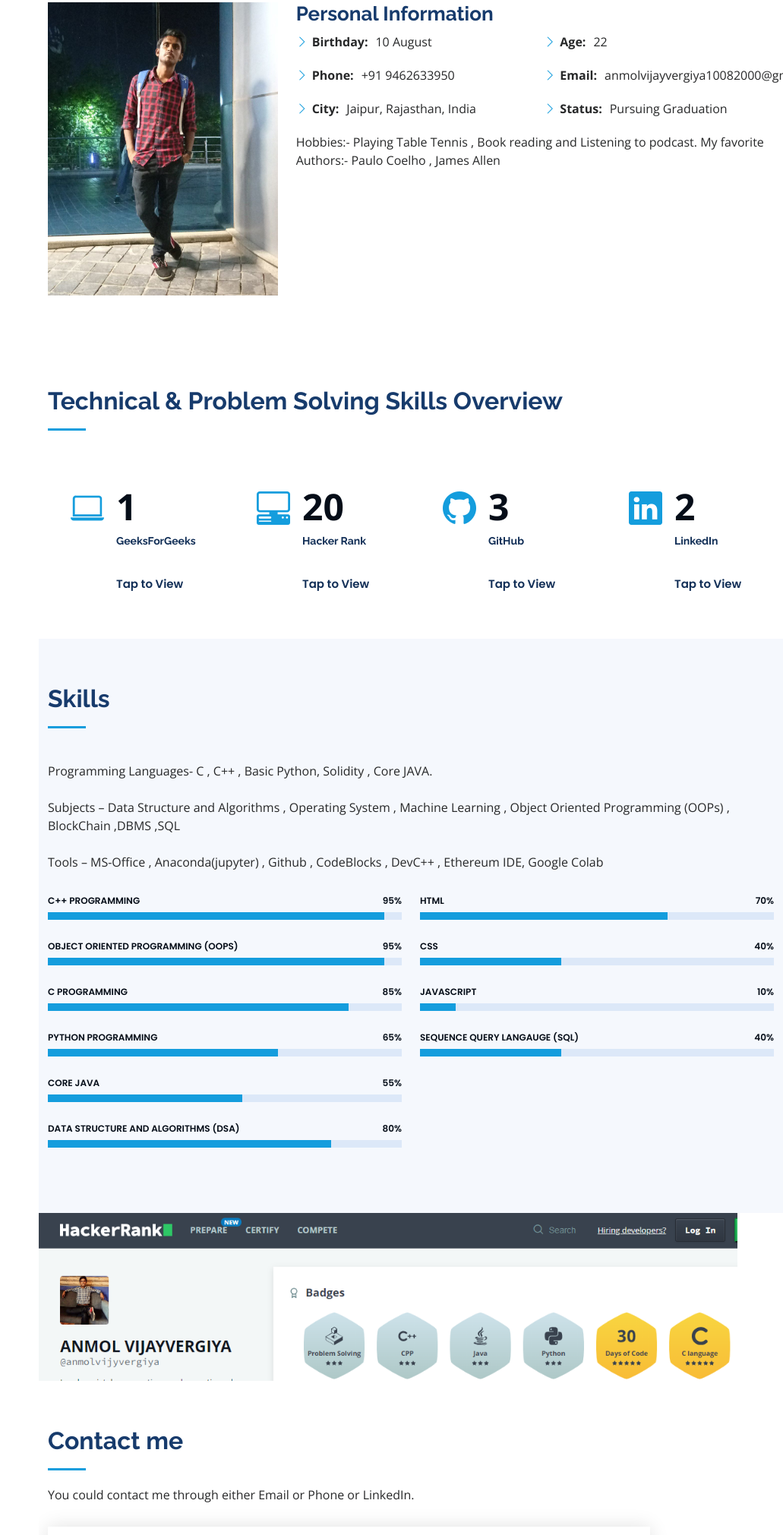
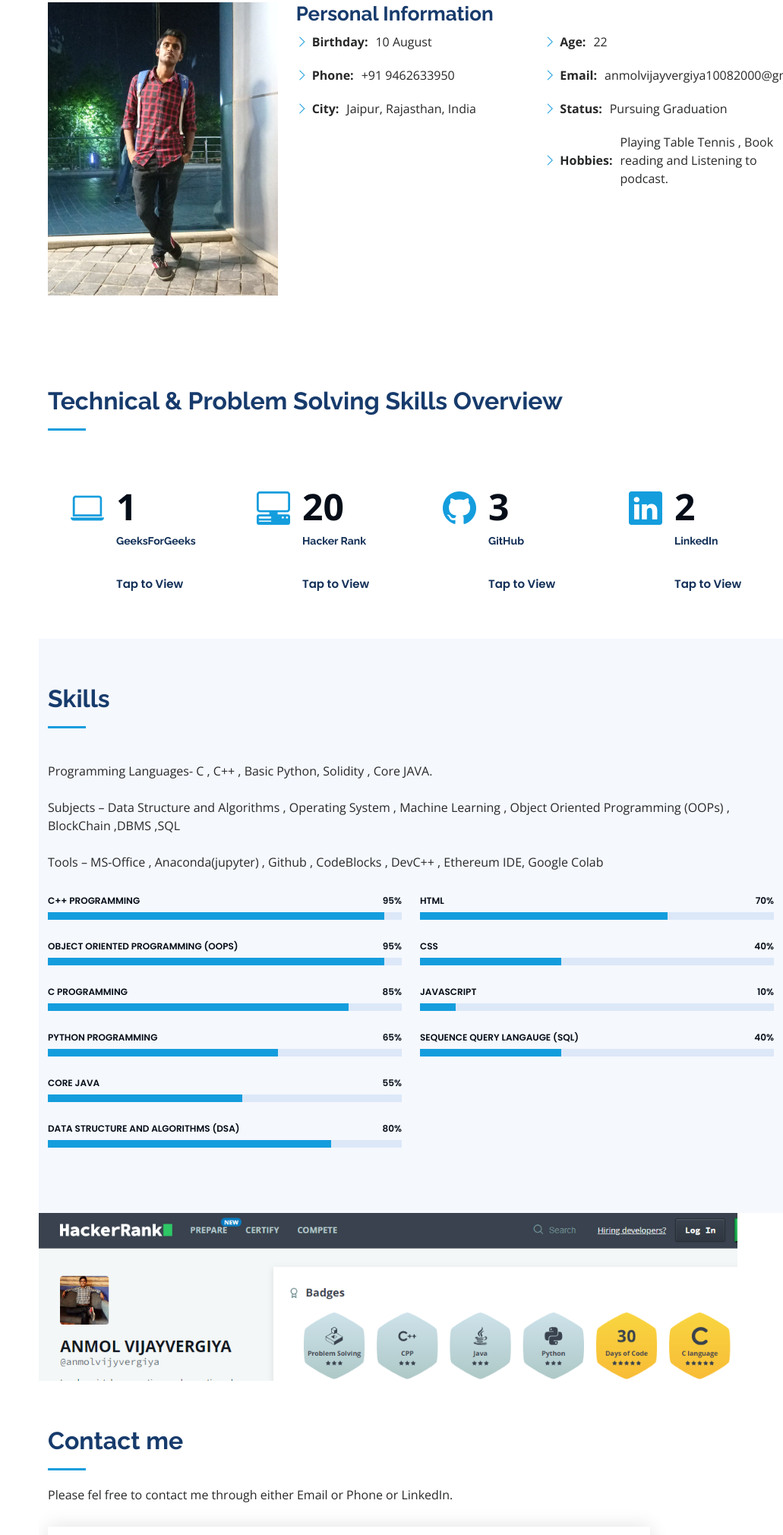
Before and after one commit to anmolvvg/Portfolio, a plain HTML site: page index.html in a window 1280 px wide. Shown: the part 1133-3154 px from the top of the page at 76% size, without its empty margins (249-1280 px from the left). Drawn offline with nearby package versions, Linux system fonts and the light colour scheme; files whose address does not match are found by name.

Commit message:
First Commit

```diff
--- a/index.html
+++ b/index.html
@@ -99,12 +99,11 @@ I interned as a Machine Learning intern at TCSion for a 3 month span where I dev
                   <li><i class="bi bi-chevron-right"></i> <strong>Age:</strong> <span>22</span></li>
                   <li><i class="bi bi-chevron-right"></i> <strong>Email:</strong> <span>anmolvijayvergiya10082000@gmail.com</span></li>
                   <li><i class="bi bi-chevron-right"></i> <strong>Status:</strong> <span>Pursuing Graduation</span></li>
+		<li><i class="bi bi-chevron-right"></i> <strong>Hobbies:</strong> <span>Playing Table Tennis , Book reading and Listening to podcast.</span></li>
                 </ul>
               </div>
             </div>
             <p>
-              Hobbies:- Playing Table Tennis , Book reading and Listening to podcast.
-              My favorite Authors:- Paulo Coelho , James Allen
             </p>
           </div>
         </div>
@@ -268,7 +267,7 @@ I interned as a Machine Learning intern at TCSion for a 3 month span where I dev
 
 
 
-    <img src="C:\Users\User\Desktop\BS\Anmol-Portfolio-website\9.png" alt="image is not available" width="920px" height="300px" class="img-fluid">
+    <img src="C:\Users\user\Documents\Portfolio\9.png" alt="image is not available" width="920px" height="300px" class="img-fluid">
 
 
 
@@ -284,7 +283,7 @@ I interned as a Machine Learning intern at TCSion for a 3 month span where I dev
 
         <div class="section-title">
           <h2>Contact me</h2>
-          <p>You could contact me through either Email or Phone or LinkedIn.</p>
+          <p>Please fel free to contact me through either Email or Phone or LinkedIn.</p>
         </div>
 
         <div class="row" data-aos="fade-in">
```
Also changed, not shown: assets/img/hero-bg.jpg (deleted).
